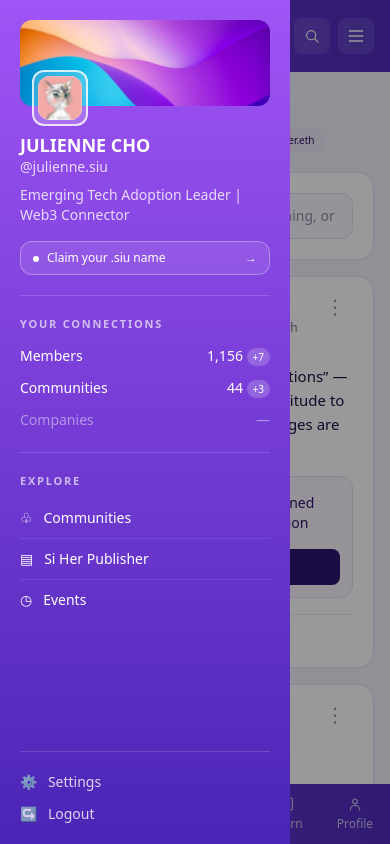
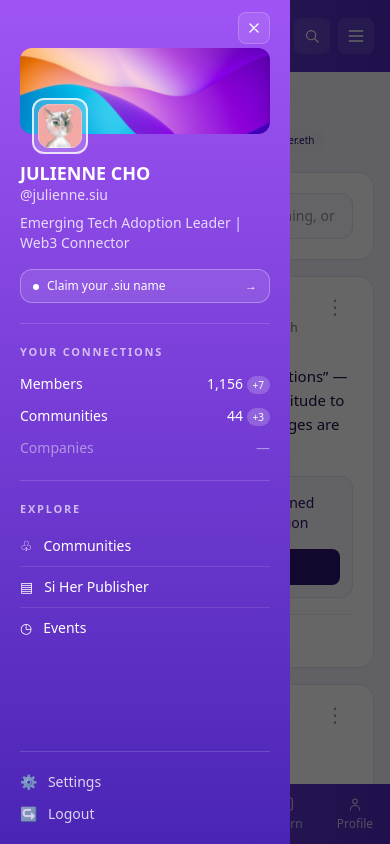
Before and after one commit to sulphitic7864/si-u, a Next.js app: page / in a window 390 px wide. Both pictures are taken after a click on the button 356 px from the left and 36 px from the top of the page. Shown: the top 844 px of the page. Built offline with nearby package versions, Linux system fonts and the light colour scheme.

Commit message:
Added a visible, accessible X button inside the mobile side menu and darkened the dismissible backdrop from 40% to 60% black.

```diff
--- a/shared/components/Shell.tsx
+++ b/shared/components/Shell.tsx
@@ -62,12 +62,17 @@ function Navbar() {
       </div>
     </header>);
 }
-function Sidebar({ mobile = false }: { mobile?: boolean }) {
+function Sidebar({ mobile = false, onClose }: { mobile?: boolean; onClose?: () => void }) {
   const sidebarClass = mobile
     ? "bg-sidebar flex h-full w-[290px] flex-col overflow-auto p-5 text-white"
     : "bg-sidebar hidden w-[290px] shrink-0 flex-col p-5 text-white lg:flex";
   return (
     <aside className={sidebarClass}>
+      {mobile && <div className="-mt-2 mb-1 flex justify-end">
+        <button type="button" aria-label="Close menu" onClick={onClose} className="grid h-8 w-8 place-items-center rounded-lg border border-white/20 bg-white/10 text-xl leading-none hover:bg-white/20">
+          <svg aria-hidden="true" viewBox="0 0 24 24" fill="none" stroke="currentColor" strokeWidth="2" strokeLinecap="round" className="h-4 w-4"><path d="m6 6 12 12M18 6 6 18" /></svg>
+        </button>
+      </div>}
       <div className="relative mb-7">
         <div className="relative h-[86px] overflow-hidden rounded-xl">
           <Image src="/assets/Maskgroup.png" alt="" fill sizes="250px" className="object-cover" />
@@ -137,7 +142,7 @@ function MobileBar() {
       </div>
     </header>
     {open && <div className="fixed inset-0 z-40 flex lg:hidden" role="dialog" aria-modal>
-      <Sidebar mobile /><button className="flex-1 bg-black/40" aria-label="Close menu" onClick={() => setOpen(false)} /></div>}
+      <Sidebar mobile onClose={() => setOpen(false)} /><button className="flex-1 bg-black/60" aria-label="Close menu" onClick={() => setOpen(false)} /></div>}
   </>);
 }
 function BottomTabBar() {
```
